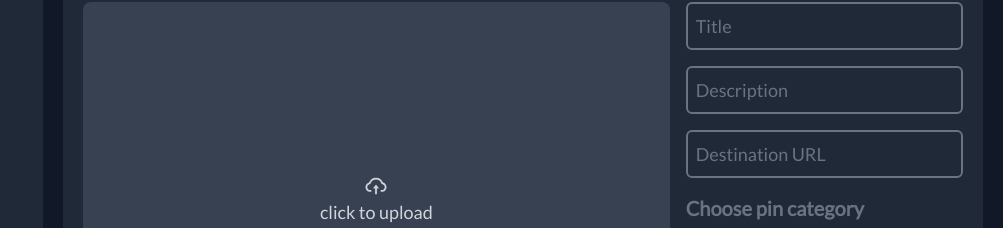
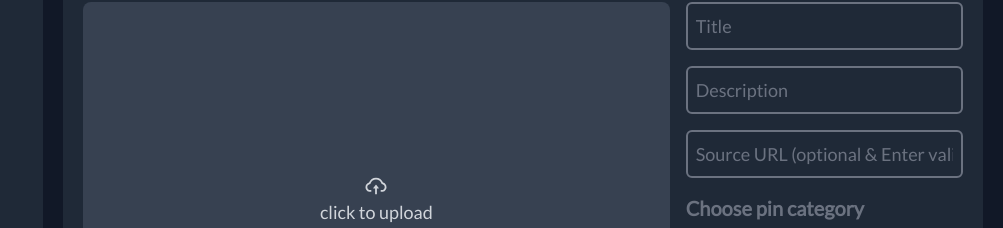
Before and after one commit to ShivamDeulkar/cyborg-it-frontend, a React (Create React App) app: page /create-pin in a window 1280 px wide. Shown: the part 133-361 px from the top of the page, without its empty margins (277-1280 px from the left). Built offline with nearby package versions, Linux system fonts and the light colour scheme; no server answers.

Commit message:
app is working fine expect sidebar

```diff
--- a/src/components/CreatePin.jsx
+++ b/src/components/CreatePin.jsx
@@ -49,7 +49,7 @@ const CreatePin = ({ user }) => {
   const savePin = (e) => {
     e.preventDefault();
     console.log(e);
-    if (title && about && destination && imageAsset?._id && category) {
+    if (title && about && imageAsset?._id && category) {
       const doc = {
         _type: "pin",
         title,
@@ -164,12 +164,12 @@ const CreatePin = ({ user }) => {
           />
           <input
             className="outline-none text-md sm:text-lg text-base border-2 border-gray-500 p-2 bg-gray-800 placeholder:text-gray-500 rounded-md"
-            type="url"
+            type="text"
             value={destination}
             onChange={(e) => {
               setDestination(e.target.value);
             }}
-            placeholder="Destination URL"
+            placeholder="Source URL (optional & Enter valid URL)"
           />
           <div className="flex flex-col gap-5">
             <div>
--- a/src/components/PinDetail.jsx
+++ b/src/components/PinDetail.jsx
@@ -109,6 +109,7 @@ const PinDetail = ({ user }) => {
                         <MdDownloadForOffline />
                       </a>
                     </div>
+                    {pinDetail.destination && (
                       <a
                         href={pinDetail.destination}
                         target="_blank"
@@ -117,6 +118,7 @@ const PinDetail = ({ user }) => {
                       >
                         {pinDetail.destination}
                       </a>
+                    )}
                   </div>
                 </div>
                 <div>
@@ -136,7 +138,10 @@ const PinDetail = ({ user }) => {
                 </p>
                 <div className="h-full overflow-y-auto pb-10 ">
                   {pinDetail.comments?.map((comment, i) => (
-                    <div className="w-full h-fit shrink-0 flex gap-2 items-start justify-center  py-2">
+                    <div
+                      className="w-full h-fit shrink-0 flex gap-2 items-start justify-center  py-2"
+                      key={i}
+                    >
                       <Link
                         to={`user-profile/${comment.postedBy?._id}`}
                         className=" flex justify-start items-center w-fit h-fit"
@@ -226,6 +231,7 @@ const PinDetail = ({ user }) => {
                     <MdDownloadForOffline />
                   </a>
                 </div>
+                {pinDetail.destination && (
                   <a
                     href={pinDetail.destination}
                     target="_blank"
@@ -234,6 +240,7 @@ const PinDetail = ({ user }) => {
                   >
                     {pinDetail.destination}
                   </a>
+                )}
               </div>
             </div>
             <div>
--- a/src/utils/data.js
+++ b/src/utils/data.js
@@ -177,7 +177,6 @@ export const userQuery = (userId) => {
 };
 
 export const userCreatedPinsQuery = (userId) => {
-  console.log(userId);
   const query = `*[ _type == 'pin' && userId == '${userId}'] | order(_createdAt desc){
     image{
       asset->{
```
Lines whose indentation alone changed are shown as unchanged.
